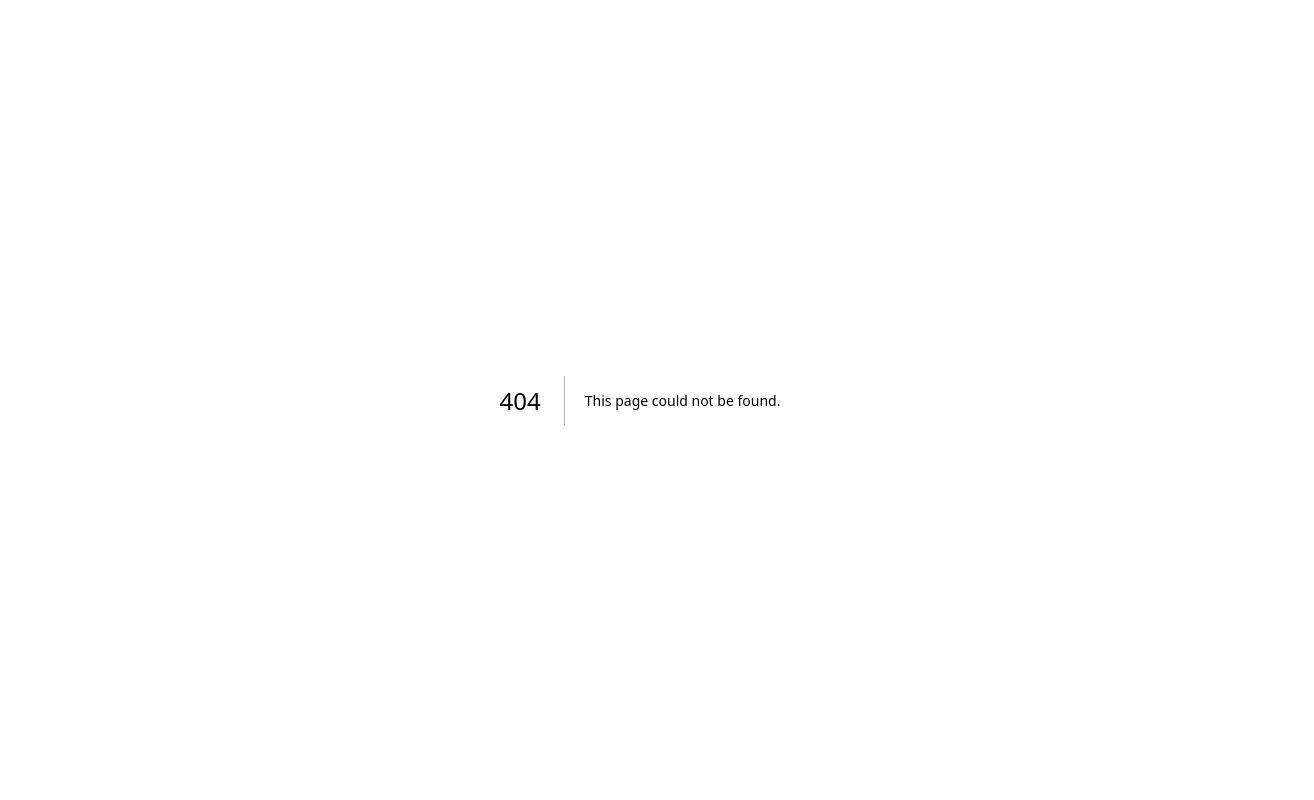
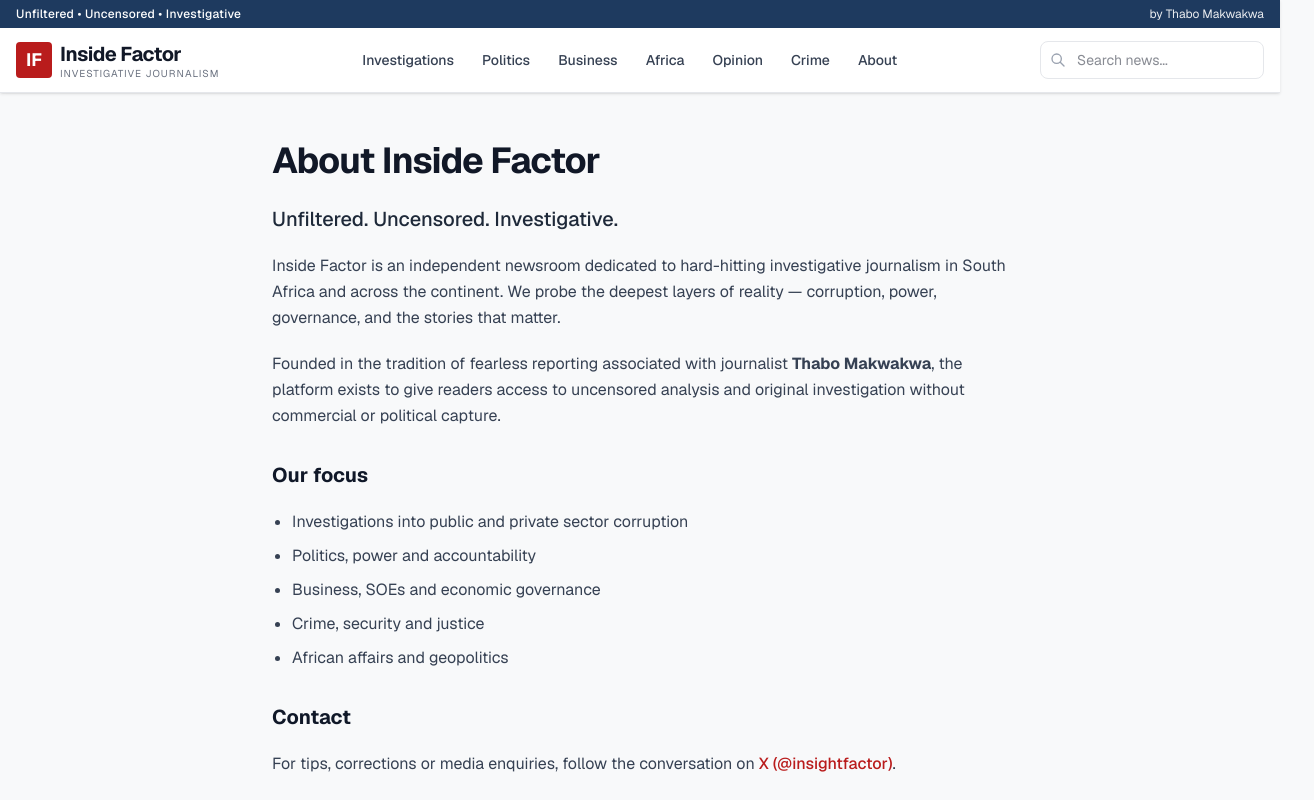
Before and after one commit to TMShoba/inside-factor, a Next.js app: page /about in a window 1280 px wide. Before the commit this address had no page. Shown: the top 800 px of the page, 1314 px wide, since content can reach past the window. Built offline with nearby package versions, Linux system fonts and the light colour scheme.

Commit message:
Add About page

```diff
--- /dev/null
+++ b/src/app/about/page.tsx
@@ -0,0 +1,76 @@
+import Header from "@/components/Header";
+import Footer from "@/components/Footer";
+import NewsletterForm from "@/components/NewsletterForm";
+import Link from "next/link";
+
+export const metadata = {
+  title: "About | Inside Factor",
+  description:
+    "Inside Factor — independent investigative journalism by Thabo Makwakwa. Unfiltered, uncensored news from South Africa.",
+};
+
+export default function AboutPage() {
+  return (
+    <>
+      <Header />
+      <main className="flex-1">
+        <div className="max-w-3xl mx-auto px-4 py-12">
+          <h1 className="text-3xl md:text-4xl font-bold tracking-tight mb-6">
+            About Inside Factor
+          </h1>
+
+          <div className="prose prose-lg text-gray-700 space-y-5 leading-relaxed">
+            <p className="text-xl text-gray-800 font-medium">
+              Unfiltered. Uncensored. Investigative.
+            </p>
+            <p>
+              Inside Factor is an independent newsroom dedicated to hard-hitting
+              investigative journalism in South Africa and across the continent.
+              We probe the deepest layers of reality — corruption, power,
+              governance, and the stories that matter.
+            </p>
+            <p>
+              Founded in the tradition of fearless reporting associated with
+              journalist <strong>Thabo Makwakwa</strong>, the platform exists to
+              give readers access to uncensored analysis and original
+              investigation without commercial or political capture.
+            </p>
+            <h2 className="text-xl font-bold text-gray-900 mt-8">Our focus</h2>
+            <ul className="list-disc pl-5 space-y-2">
+              <li>Investigations into public and private sector corruption</li>
+              <li>Politics, power and accountability</li>
+              <li>Business, SOEs and economic governance</li>
+              <li>Crime, security and justice</li>
+              <li>African affairs and geopolitics</li>
+            </ul>
+            <h2 className="text-xl font-bold text-gray-900 mt-8">Contact</h2>
+            <p>
+              For tips, corrections or media enquiries, follow the conversation
+              on{" "}
+              <a
+                href="https://x.com/insightfactor"
+                target="_blank"
+                rel="noopener noreferrer"
+                className="text-[var(--primary)] font-medium hover:underline"
+              >
+                X (@insightfactor)
+              </a>
+              .
+            </p>
+          </div>
+
+          <div className="mt-12 p-6 bg-white border border-[var(--border)] rounded-xl">
+            <NewsletterForm />
+          </div>
+
+          <p className="mt-8">
+            <Link href="/" className="text-[var(--primary)] font-medium hover:underline">
+              ← Back to home
+            </Link>
+          </p>
+        </div>
+      </main>
+      <Footer />
+    </>
+  );
+}
```
